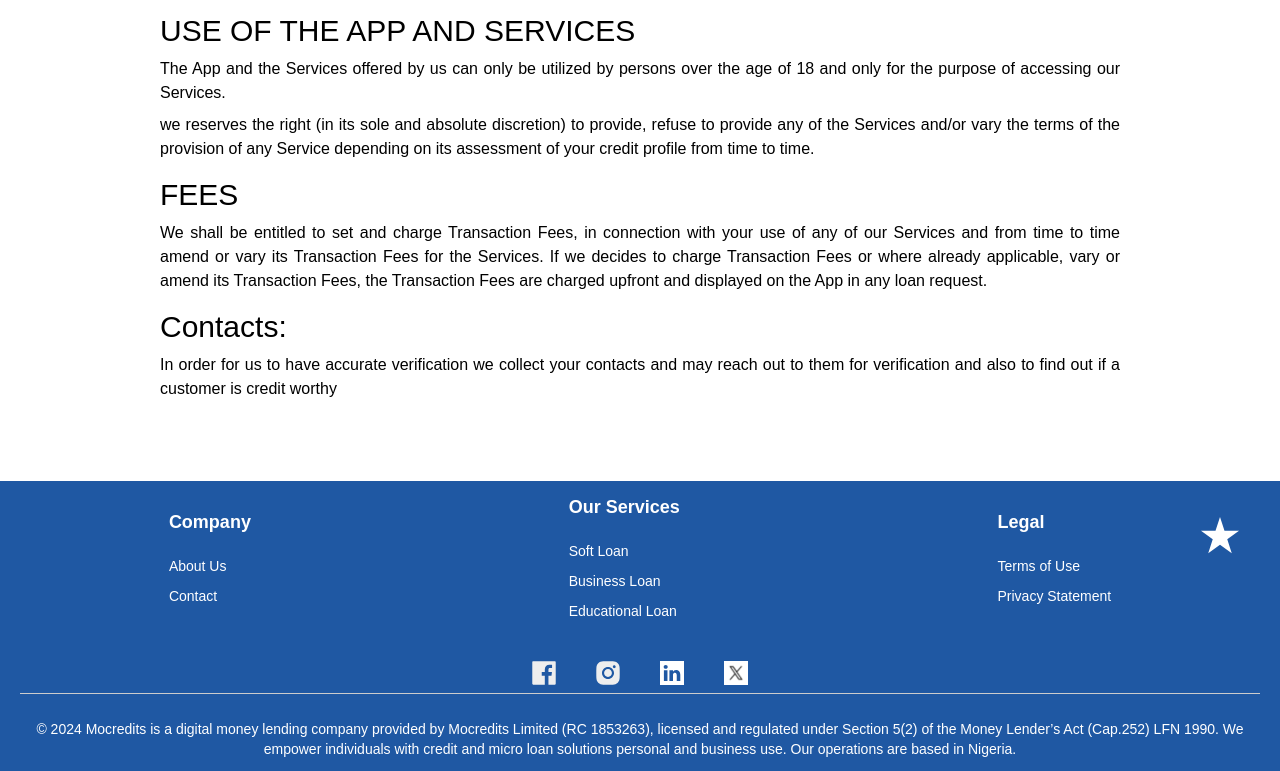
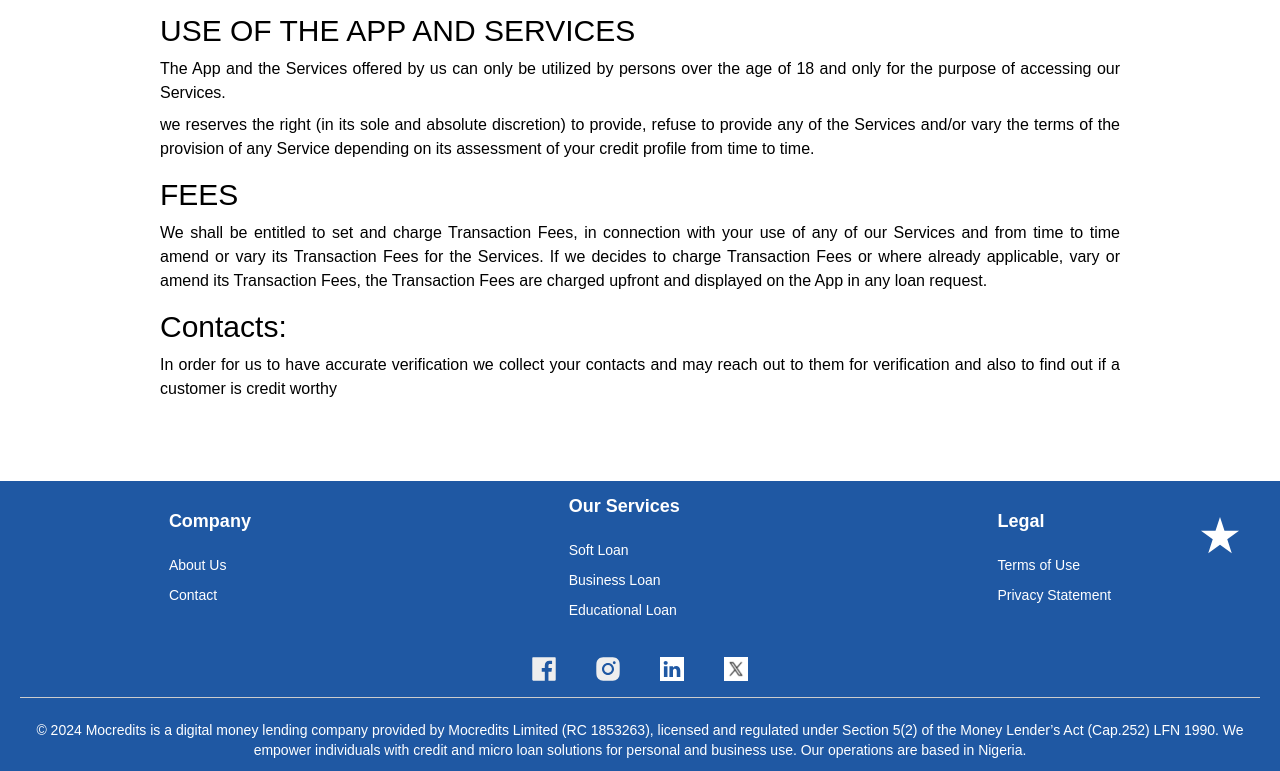
Before and after one commit to frankdev0/MOMO, a Gatsby site: page /terms in a window 1280 px wide. Shown: the part 651-1422 px from the top of the page. Built offline with nearby package versions, Linux system fonts and the light colour scheme; Gatsby itself is replaced by a stand-in of ours.

Commit message:
ui changes to footer

```diff
--- a/src/components/Footer.tsx
+++ b/src/components/Footer.tsx
@@ -53,7 +53,7 @@ export default function Footer() {
 			</div>
 
 			<StaticImage src="../images/white_star.svg" alt="" className="absolute top-[36px] right-10" />
-			<div className="w-full mt-4 border-b border-[#ccc] flex justify-center gap-x-10 pb-2 mx-5">
+			<div className="w-full mt-4 border-b border-[#ccc] flex justify-center gap-x-10 pb-4 mx-5">
 				<a href="https://www.facebook.com/profile.php?id=61567285040265" target="_blank" rel="noopener noreferrer">
 					<div className="w-6 filter invert">
 						<StaticImage src="../images/fb.svg" alt="Facebook" />
@@ -81,7 +81,11 @@ export default function Footer() {
 
 
 
-			<div className='flex text-sm px-5 text-center'> &copy; {currentYear} Mocredits is a digital money lending company provided by Mocredits Limited (RC 1853263), licensed and regulated under Section 5(2) of the Money Lender’s Act (Cap.252) LFN 1990. We empower individuals with credit and micro loan solutions personal and business use. Our operations are based in Nigeria.</div>
+			<div className='flex justify-center items-center'>
+  <div className='text-sm px-5 text-center max-w-[100%] md:max-w-[70%] lg:max-w-[100%] mx-auto'>
+    &copy; {currentYear} Mocredits is a digital money lending company provided by Mocredits Limited (RC 1853263), licensed and regulated under Section 5(2) of the Money Lender’s Act (Cap.252) LFN 1990. We empower individuals with credit and micro loan solutions for personal and business use. Our operations are based in Nigeria.
+  </div>
+</div>
 
 		</div>
 
```
